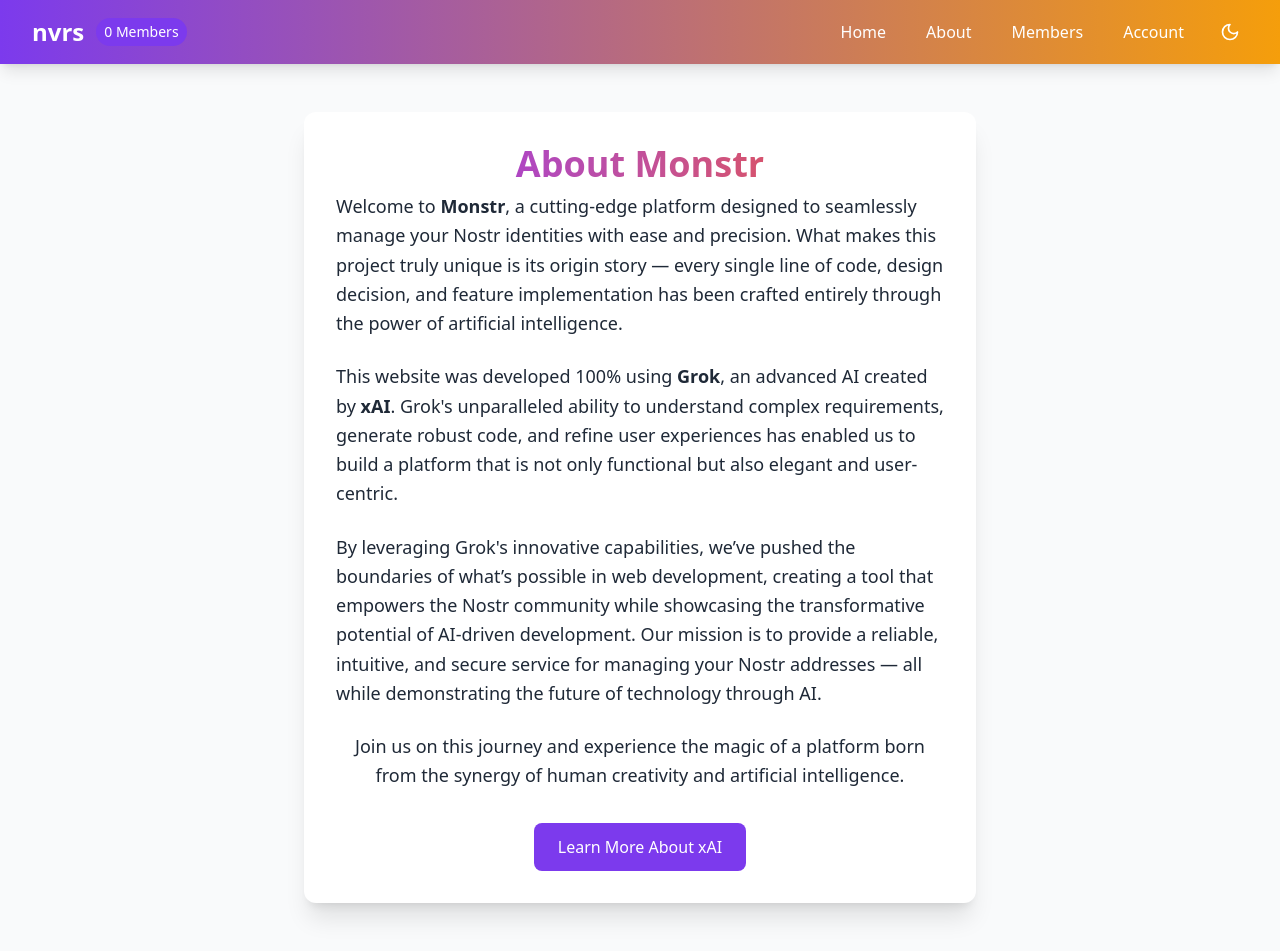
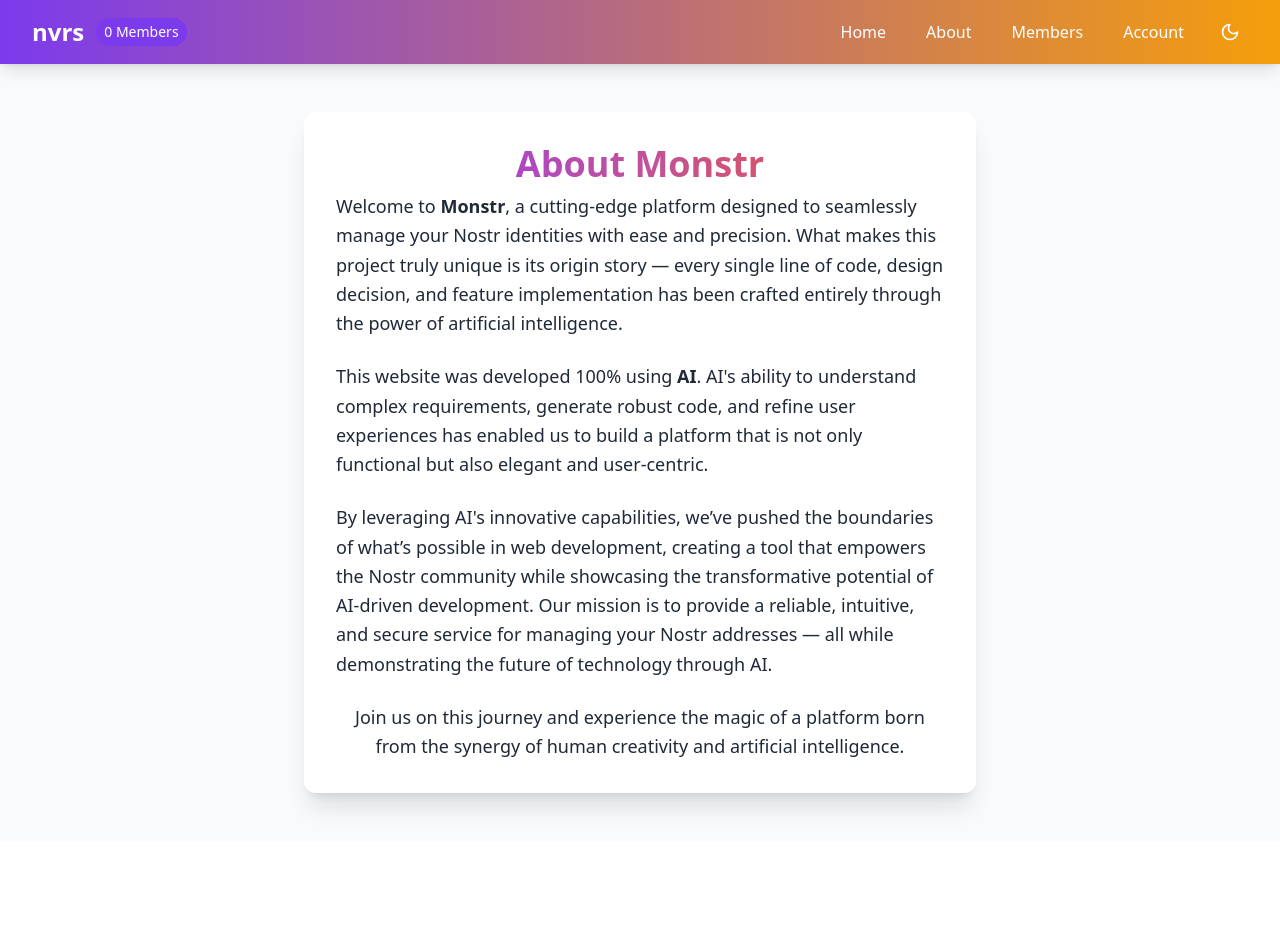
Before and after one commit to devmonstr/my-app-nostr, a Next.js app: page /about in a window 1280 px wide. After the commit the page ends 841 px from the top, so only its background shows below. Built offline with nearby package versions, Linux system fonts and the light colour scheme; no server answers; the database is empty.

Commit message:
update about.

```diff
--- a/src/app/about/page.tsx
+++ b/src/app/about/page.tsx
@@ -18,24 +18,14 @@
                 Welcome to <span className="font-semibold text-primary">Monstr</span>, a cutting-edge platform designed to seamlessly manage your Nostr identities with ease and precision. What makes this project truly unique is its origin story — every single line of code, design decision, and feature implementation has been crafted entirely through the power of artificial intelligence.
               </p>
               <p className="text-lg leading-relaxed">
-                This website was developed 100% using <span className="font-semibold text-secondary">Grok</span>, an advanced AI created by <span className="font-semibold text-primary">xAI</span>. Grok's unparalleled ability to understand complex requirements, generate robust code, and refine user experiences has enabled us to build a platform that is not only functional but also elegant and user-centric.
+                This website was developed 100% using <span className="font-semibold text-secondary">AI</span>. AI's ability to understand complex requirements, generate robust code, and refine user experiences has enabled us to build a platform that is not only functional but also elegant and user-centric.
               </p>
               <p className="text-lg leading-relaxed">
-                By leveraging Grok's innovative capabilities, we’ve pushed the boundaries of what’s possible in web development, creating a tool that empowers the Nostr community while showcasing the transformative potential of AI-driven development. Our mission is to provide a reliable, intuitive, and secure service for managing your Nostr addresses — all while demonstrating the future of technology through AI.
+                By leveraging AI's innovative capabilities, we’ve pushed the boundaries of what’s possible in web development, creating a tool that empowers the Nostr community while showcasing the transformative potential of AI-driven development. Our mission is to provide a reliable, intuitive, and secure service for managing your Nostr addresses — all while demonstrating the future of technology through AI.
               </p>
               <p className="text-lg leading-relaxed text-center">
                 Join us on this journey and experience the magic of a platform born from the synergy of human creativity and artificial intelligence.
               </p>
-            </div>
-            <div className="mt-8 text-center">
-              <a
-                href="https://x.ai"
-                target="_blank"
-                rel="noopener noreferrer"
-                className="inline-block bg-primary text-white py-3 px-6 rounded-lg hover:bg-primary-hover transition-all duration-300 transform hover:scale-105"
-              >
-                Learn More About xAI
-              </a>
             </div>
           </div>
         </div>
```
